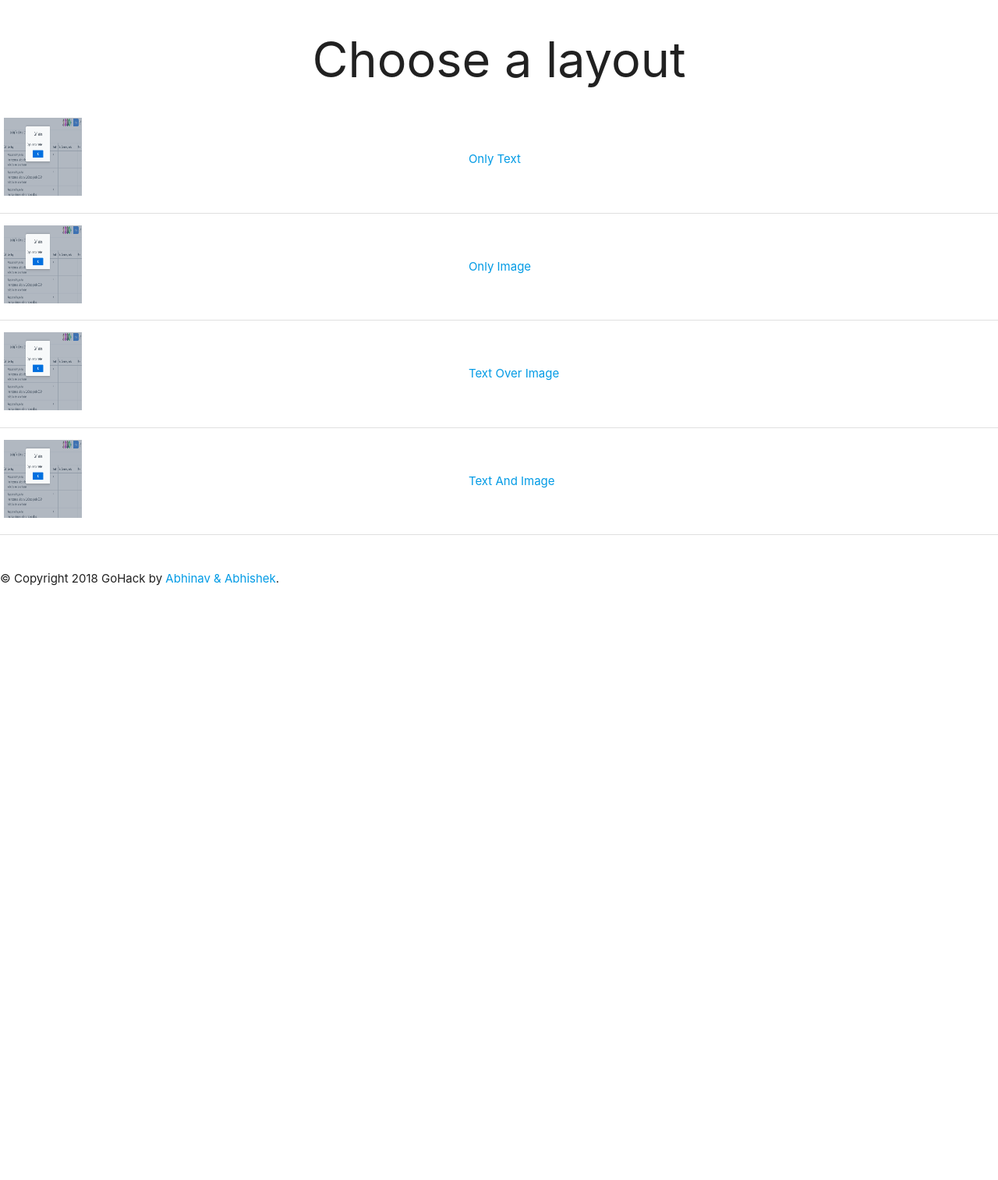
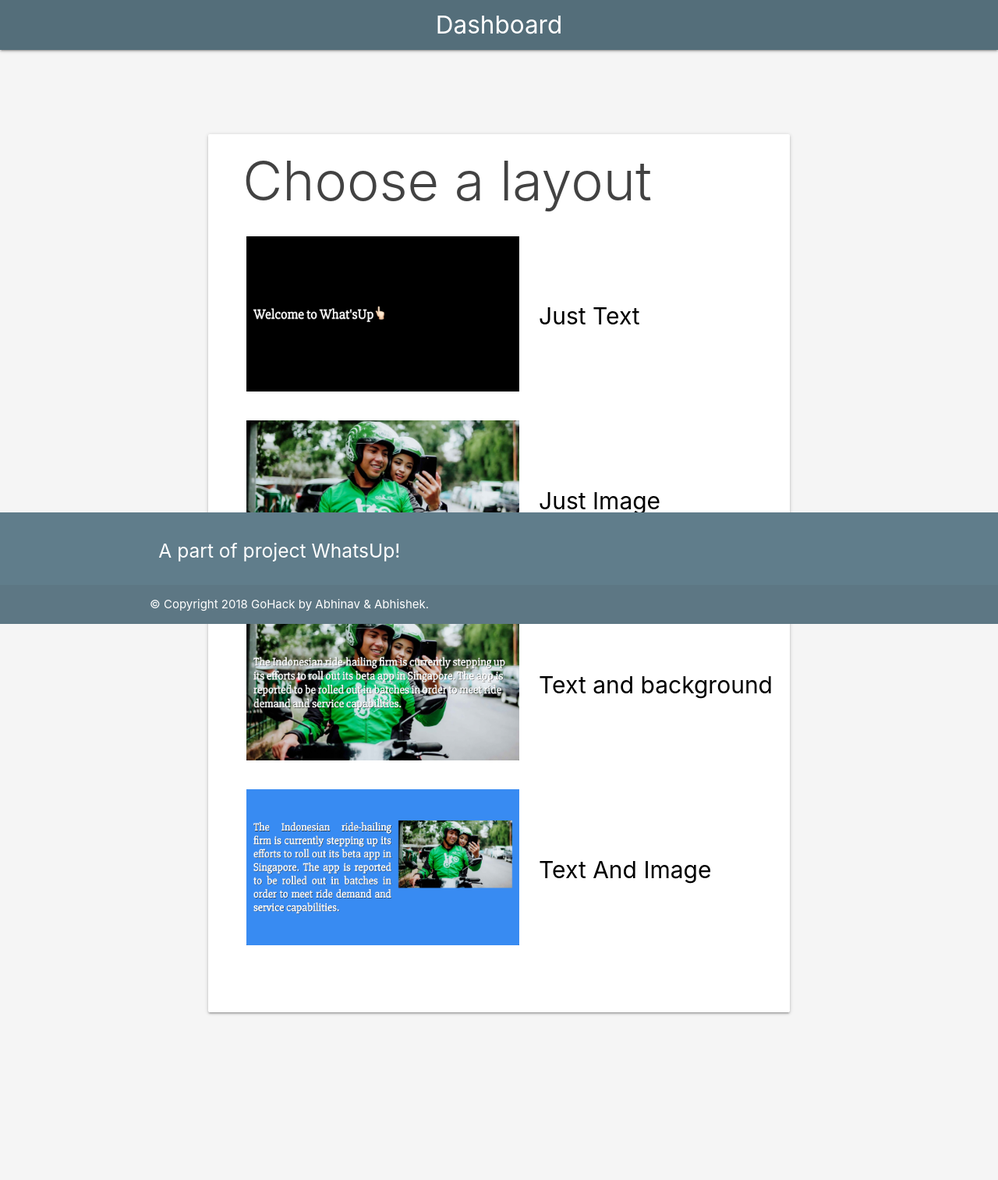
Before and after one commit to theflyingmantis/whatsup, a Flask app: page /create_slide in a window 1280 px wide. Shown: the whole page at 78% size. Before the commit the page ends 751 px from the top, so only its background shows below. Run offline with Flask 2, Linux system fonts and the light colour scheme.

Commit message:
materialise css integrated and layouts beautified

```diff
--- a/app.py
+++ b/app.py
@@ -143,6 +143,10 @@ def create_slide_only_image():
 			flash(exc)
 		return redirect(url_for('dashboard'))
 	return render_template('create_slide_only_image.html')
+
+@app.route('/remove_all', methods=['GET', 'POST'])
+def remove_all():
+	moveAllActiveToInactive()
 
 def moveAllActiveToInactive():
 	slides = Slide.query.filter_by(is_deleted=False, is_active=True).all()
--- a/templates/create_slide.html
+++ b/templates/create_slide.html
@@ -1,33 +1,44 @@
 {% extends "layout.html" %}
 {% block title %}Create Slide{% endblock %}
 {% block content %}
-  <center>
-   <h1>Choose a layout</h1>
 
+<div class="navbar-fixed">
+    <nav>
+      <div class="nav-wrapper blue-grey darken-1">
+        <a href="/dashboard" class="brand-logo center white-text">Dashboard</a>
+      </div>
+    </nav>
+  </div>
 
-</center>
-<table>
+  <div class="row" style="margin: 100px auto; width: 60vw;">
+    <div class="col s12">
+      <div class="card white">
+         <div class="card-content grey-text text-darken-3">
+             <span class="card-title" style="font-size: 70px; margin: 20px;">Choose a layout</span>
+               <table cellspacing="0" cellpadding="0" style="margin: 40px 20px; border: none;">
+                  <tr style="border: none;">
+                     <td><a href="create_slide_only_text"><img src="{{ url_for('static', filename='images/just-text.png') }}" style="height: 200px; object-fit: contain;"></a></td>
+                     <td><a href="create_slide_only_text" style="font-size: 30px;" class="black-text">Just Text</a></td>
+                  </tr>
 
-      <tr>
-         <td> <img src="{{ url_for('static', filename='images/testimage.png') }}" height="100px" width="100px"></td>
-         <td><a waves-effect waves-light btn href="create_slide_only_text">Only Text</a></td>
-      </tr>
+                  <tr style="margin: 40px 20px; border: none;">
+                     <td><a href="create_slide_only_text"><img src="{{ url_for('static', filename='images/just-image.png') }}" style="height: 200px; object-fit: contain;"></a></td>
+                     <td><a waves-effect waves-light btn href="create_slide_only_image" style="font-size: 30px;" class="black-text">Just Image</a></td>
+                  </tr>
 
-      <tr>
-         <td> <img src="{{ url_for('static', filename='images/testimage.png') }}" height="100px" width="100px"></td>
-         <td><a waves-effect waves-light btn href="create_slide_only_image">Only Image</a></td>
-      </tr>
+                  <tr style="margin: 40px 20px; border: none;">
+                     <td><a href="create_slide_only_text"><img src="{{ url_for('static', filename='images/text-with-background-image.png') }}" style="height: 200px; object-fit: contain;"></a></td>
+                     <td><a waves-effect waves-light btn href="create_slide_text_over_image" style="font-size: 30px;" class="black-text">Text and background</a></td>
+                  </tr>
 
-      <tr>
-         <td> <img src="{{ url_for('static', filename='images/testimage.png') }}" height="100px" width="100px"></td>
-         <td> <a waves-effect waves-light btn href="create_slide_text_over_image">Text Over Image</a></td>
-      </tr>
-
-      <tr>
-         <td> <img src="{{ url_for('static', filename='images/testimage.png') }}" height="100px" width="100px"></td>
-         <td> <a waves-effect waves-light btn href="create_slide_text_and_image">Text And Image</a></td>
-      </tr>
-
-</table>
+                  <tr style="margin: 40px 20px; border: none;">
+                     <td><a href="create_slide_only_text"><img src="{{ url_for('static', filename='images/text-and-image.png') }}" style="height: 200px; object-fit: contain;"></a></td>
+                     <td> <a waves-effect waves-light btn href="create_slide_text_and_image" style="font-size: 30px;" class="black-text">Text And Image</a></td>
+                  </tr>
+            </table>
+            </div>
+         </div>
+      </div>
+   </div>
 
 {% endblock %}
--- a/templates/layout.html
+++ b/templates/layout.html
@@ -13,7 +13,7 @@
     <!-- <link rel="stylesheet" href="{{ url_for('static', filename='style.css') }}"> -->
     <title>{% block title %}{% endblock %}Whatsup</title>
   </head>
-  <body>
+  <body class="grey lighten-4" style="padding: 0 0 100px 0;">
     {% with messages = get_flashed_messages() %}
       {% if messages %}
         <ul class=flashes>
@@ -24,11 +24,21 @@
       {% endif %}
     {% endwith %}
     <div id="content">{% block content %}{% endblock %}</div>
-    <div id="footer">
-      <br><br>
       {% block footer %}
-      &copy; Copyright 2018 GoHack by <a href="https://abhinavrai.com">Abhinav & Abhishek</a>.
+      <footer class="page-footer blue-grey" style="position: fixed; width: 100%; bottom: 0px;">
+          <div class="container">
+            <div class="row">
+              <div class="col l6">
+                <h5 class="white-text">A part of project WhatsUp!</h5>
+              </div>
+            </div>
+          </div>
+          <div class="footer-copyright">
+            <div class="container white-text">
+            &copy; Copyright 2018 GoHack by <a class ="white-text" href="https://abhinavrai.com">Abhinav</a> & <a class ="white-text" href="https://iabhishek1041.github.io">Abhishek</a>.
+            </div>
+          </div>
+        </footer>
       {% endblock %}
-    </div>
   </body>
 </html>
```
Also changed, not shown: templates/dashboard.html (+26 -6 lines), templates/manage_slides.html (+21 -6 lines), static/images/just-image.png (added), static/images/just-text.png (added), static/images/testimage.png (deleted), static/images/text-and-image.png (added), static/images/text-with-background-image.png (added).
